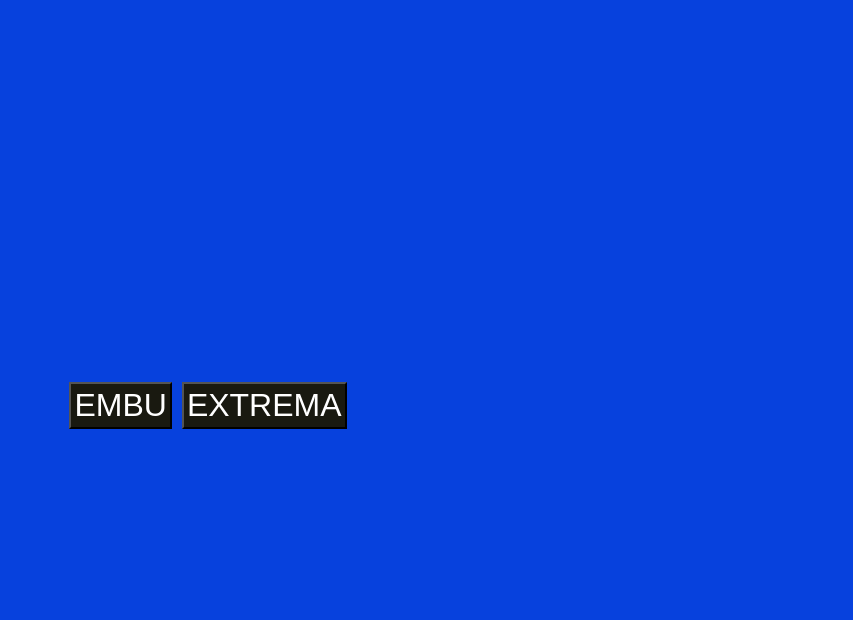
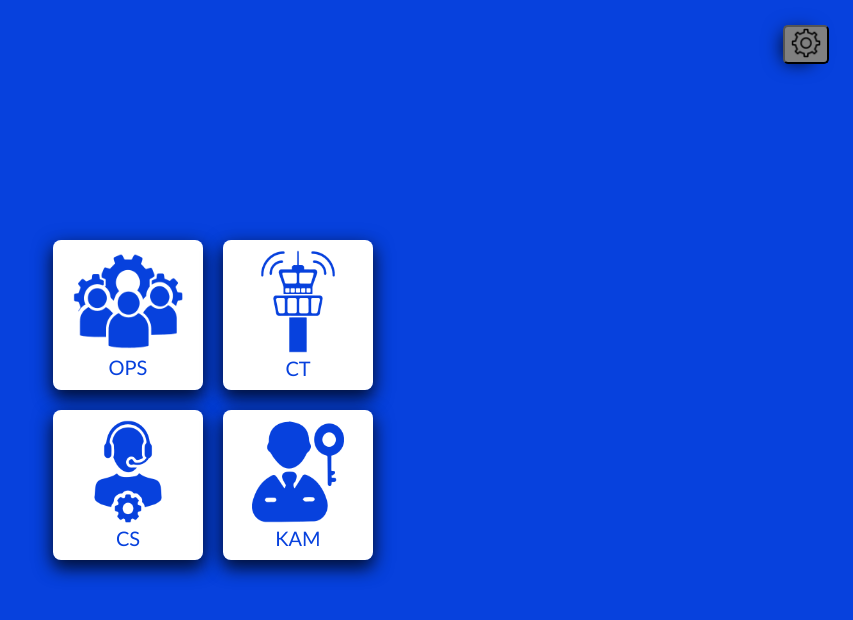
Before and after one commit to MarcaoPeixoto/cubbo-control-center, a Flask app: page /home in a window 1280 px wide. Shown: the top 620 px of the page, without its empty margins (427-1280 px from the left). Run offline with Flask 3, Linux system fonts and the light colour scheme; the visitor is signed in with stand-in values (Sample User, id 1).

Commit message:
home e horario de corte extrema alterados

```diff
--- a/incentivosExtrema.py
+++ b/incentivosExtrema.py
@@ -297,8 +297,10 @@
             if order['shipping_date'].month == datetime.now().month - 1:
                 continue
             carrier = order['carrier_name']
-            if carrier == 'CORREIOS' or carrier == 'LOGGI':
-                shipping_time_limit = 15
+            if  carrier == 'LOGGI':
+                shipping_time_limit = 14
+            elif carrier == 'CORREIOS':
+                shipping_time_limit = 12
             elif carrier == 'Mercado Envíos':
                 shipping_time_limit = 14  # Orders must be shipped by 14:30
             elif carrier == 'Armazém' or carrier == 'Externo':
--- a/json/sla_embu.json
+++ b/json/sla_embu.json
@@ -1 +1 @@
-{"sla_semana_1": "85.5", "sla_semana_2": "82.8", "sla_semana_3": "98.2", "sla_semana_4": "80.6", "sla_porcent": "86.6", "sla_recibo_1": "94.7", "sla_recibo_2": "92.8", "sla_recibo_3": "97.5", "sla_recibo_4": "82.6", "sla_recibos_total": "94.0", "sla_picking_semana_1": "91.2", "sla_picking_semana_2": "86.5", "sla_picking_semana_3": "99.8", "sla_picking_semana_4": "82.3", "sla_picking_total": "90.0", "s1_total": "90.5", "s2_total": "87.4", "s3_total": "98.5", "s4_total": "81.8", "sla_mes": "89.5", "total_s1_circulo": "90 10", "total_s2_circulo": "87 13", "total_s3_circulo": "98 2", "total_s4_circulo": "81 19", "sla_total_circulo": "89 11", "sla_total_ci_circulo": "94 6", "sla_total_pi_circulo": "89 11", "sla_total_pa_circulo": "86 14", "ajuste_recibos": 0, "ajuste_picking": 0, "ajuste_pedidos": 0, "hora_agora": "11:41"}
+{"sla_semana_1": "93.8", "sla_semana_2": "100.", "sla_semana_3": "100.", "sla_semana_4": "100.", "sla_porcent": "93.9", "sla_recibo_1": "94.4", "sla_recibo_2": "100.", "sla_recibo_3": "100.", "sla_recibo_4": "100.", "sla_recibos_total": "94.3", "sla_picking_semana_1": "96.3", "sla_picking_semana_2": "100.", "sla_picking_semana_3": "100.", "sla_picking_semana_4": "100.", "sla_picking_total": "96.3", "s1_total": "94.9", "s2_total": "100.", "s3_total": "100.", "s4_total": "100.", "sla_mes": "94.9", "total_s1_circulo": "94 6", "total_s2_circulo": "100 0", "total_s3_circulo": "100 0", "total_s4_circulo": "100 0", "sla_total_circulo": "94 6", "sla_total_ci_circulo": "94 6", "sla_total_pi_circulo": "96 4", "sla_total_pa_circulo": "93 7", "ajuste_recibos": 0, "ajuste_picking": 0, "ajuste_pedidos": 0, "hora_agora": "10:27"}
--- a/json/sla_extrema.json
+++ b/json/sla_extrema.json
@@ -1 +1 @@
-{"sla_semana_1": "99.0", "sla_semana_2": "99.6", "sla_semana_3": "99.1", "sla_semana_4": "95.2", "sla_porcent": "99.1", "sla_recibo_1": "80.0", "sla_recibo_2": "100.", "sla_recibo_3": "100.", "sla_recibo_4": "100.", "sla_recibos_total": "97.8", "sla_picking_semana_1": "100.", "sla_picking_semana_2": "99.6", "sla_picking_semana_3": "99.1", "sla_picking_semana_4": "95.2", "sla_picking_total": "98.5", "s1_total": "93.0", "s2_total": "99.7", "s3_total": "99.4", "s4_total": "96.8", "sla_mes": "97.2", "total_s1_circulo": "92 8", "total_s2_circulo": "99 1", "total_s3_circulo": "99 1", "total_s4_circulo": "96 4", "sla_total_circulo": "97 3", "sla_total_ci_circulo": "97 3", "sla_total_pi_circulo": "98 2", "sla_total_pa_circulo": "99 1", "ajuste_recibos": 0, "ajuste_picking": 0, "ajuste_pedidos": 0, "hora_agora": "11:41"}
+{"sla_semana_1": "95.3", "sla_semana_2": "100.", "sla_semana_3": "100.", "sla_semana_4": "100.", "sla_porcent": "95.3", "sla_recibo_1": "100.", "sla_recibo_2": "100.", "sla_recibo_3": "100.", "sla_recibo_4": "100.", "sla_recibos_total": "100.", "sla_picking_semana_1": "97.7", "sla_picking_semana_2": "100.", "sla_picking_semana_3": "100.", "sla_picking_semana_4": "100.", "sla_picking_total": "97.7", "s1_total": "97.7", "s2_total": "100.", "s3_total": "100.", "s4_total": "100.", "sla_mes": "97.7", "total_s1_circulo": "97 3", "total_s2_circulo": "100 0", "total_s3_circulo": "100 0", "total_s4_circulo": "100 0", "sla_total_circulo": "97 3", "sla_total_ci_circulo": "100 0", "sla_total_pi_circulo": "97 3", "sla_total_pa_circulo": "95 5", "ajuste_recibos": 0, "ajuste_picking": 0, "ajuste_pedidos": 0, "hora_agora": "10:30"}
--- a/templates/home.html
+++ b/templates/home.html
@@ -15,15 +15,104 @@
             background-color: #0741dd;
             font-family: Arial, sans-serif;
         }
+
+        .container {
+            display: grid;
+            grid-template-columns: repeat(2, 150px);
+            grid-gap: 20px;
+            justify-content: center;
+        }
+
+        .button {
+            width: 150px;
+            height: 150px;
+            background-color: white;
+            display: flex;
+            flex-direction: column;
+            justify-content: center;
+            align-items: center;
+            border: none;
+            border-radius: 8px;
+            cursor: pointer;
+            background-size: contain;
+            background-repeat: no-repeat;
+            background-position: center;
+        }
+
+        .button-label {
+            font-size: 20px;
+            color: #0741dd;
+            margin-top: 8px;
+            position: relative;
+            bottom: 5px;
+            text-decoration: none;
+            font-family: 'Trebuchet MS', 'Lucida Sans Unicode', 'Lucida Grande', 'Lucida Sans', Arial, sans-serif;
+        }
+
+        .button-label2 {
+            font-size: 20px;
+            color: #0741dd;
+            margin-top: 8px;
+            position: relative;
+            bottom: 10px;
+            text-decoration: none;
+            font-family: 'Trebuchet MS', 'Lucida Sans Unicode', 'Lucida Grande', 'Lucida Sans', Arial, sans-serif;
+        }
+
+        .icone {
+            height: 70%;
+            width: 70%;
+            position: relative;
+            top: 5px;
+            margin-bottom: 5px;
+        }
+
+        .icone2 {
+            height: 80%;
+            width: 80%;
+            position: relative;
+            top: 2px;
+        }
+
+        a {
+            text-decoration: none;
+            box-shadow: 0 8px 16px 0 rgba(0,0,0,0.5), 0 6px 20px 0 rgba(0,0,0,0.5);
+            border-radius: 8px;
+        }
+
+        a:hover {
+            box-shadow: 0 12px 16px 0 rgba(0,0,0,0),0 17px 50px 0 rgba(0,0,0,0);
+            border-radius: 8px;
+        }
+
     </style>
-
+</head>
 <body>
-    <a href="/embu">
-        <button type="button" class="titulo_btn">EMBU</button>
-    </a>
-    <a href="/extrema">
-        <button type="button" class="titulo_btn">EXTREMA</button>
-    </a>
-
+    <div class="container">
+        <a href="/embu">
+            <button class="button"><img class="icone2" src="/static/images/ops.png">
+            <span class="button-label2">OPS</span>
+            </button>
+        </a>
+        <a href="?">
+            <button class="button"><img class="icone" src="/static/images/ct.png">
+            <span class="button-label">CT</span>
+            </button>
+        </a>
+        <a href="?">
+            <button class="button"><img class="icone" src="/static/images/cs.png">
+            <span class="button-label">CS</span>
+            </button>
+        </a>
+        <a href="?">
+            <button class="button"><img class="icone" src="/static/images/kam.png">
+            <span class="button-label">KAM</span>
+            </button>
+        </a>
+    </div>
 </body>
 </html>
+
+<a href="/controlextrema" class="config_btn">
+    <button type="button" class="btn"><img class="config_gen" src="/static/images/config.png" alt="config"></button>
+</a>
```
Also changed, not shown: static/images/cs.png (added), static/images/ct.png (added), static/images/kam.png (added), static/images/ops.png (added).
